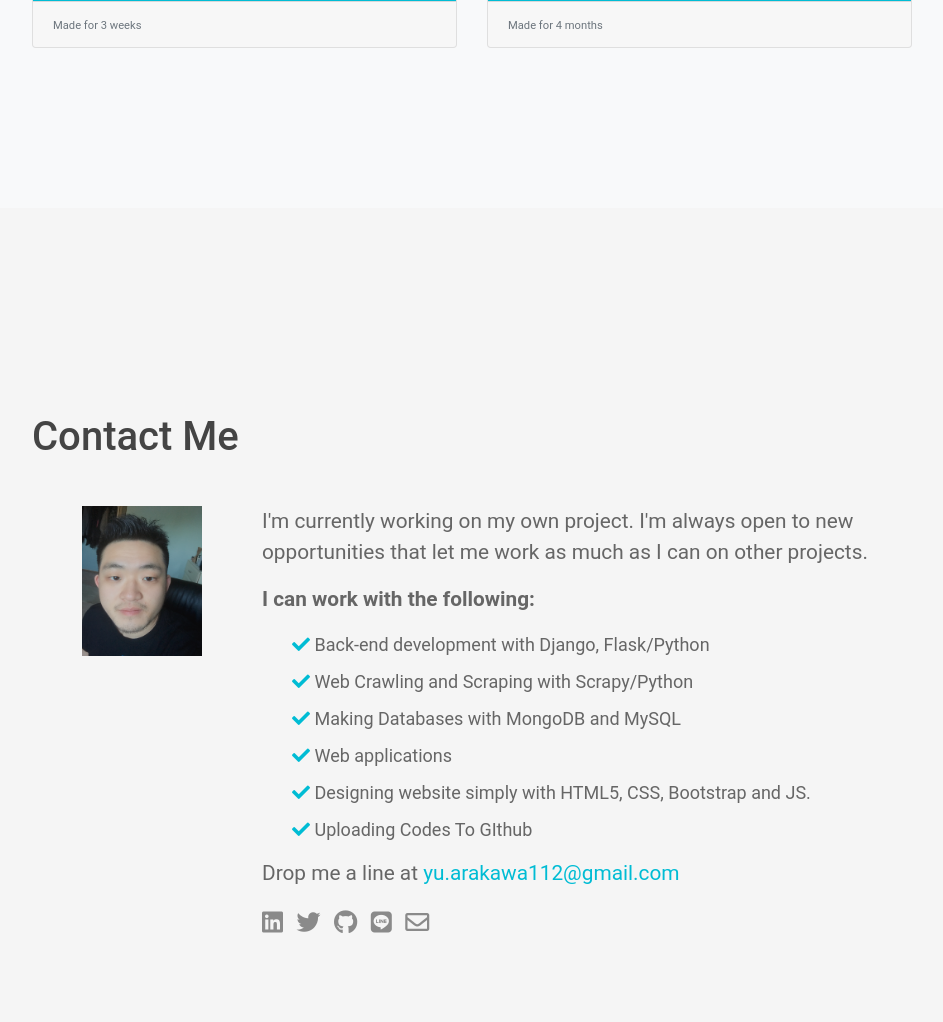
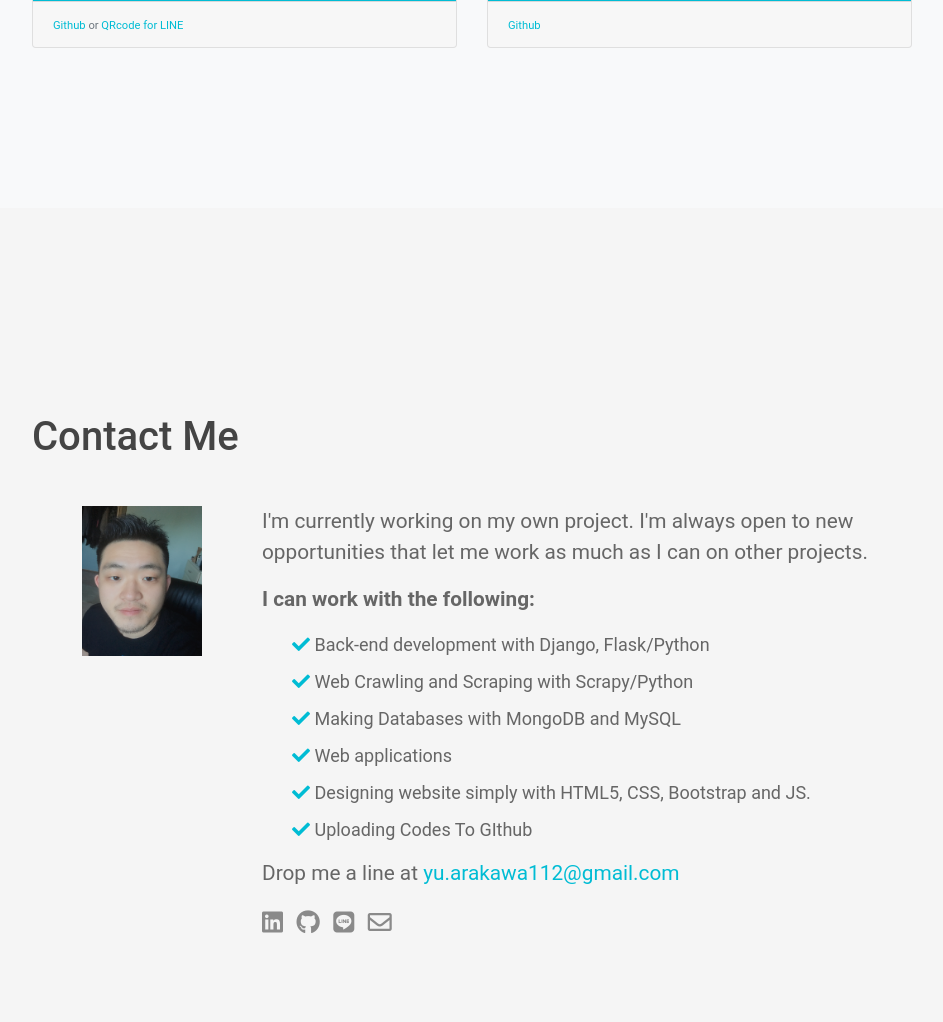
Before and after one commit to yuara/MyPage, a Django app: page / in a window 1280 px wide. Shown: the part 5372-6394 px from the top of the page, without its empty margins (168-1111 px from the left). Run offline with Django 3.2, Linux system fonts and the light colour scheme; some libraries are stand-ins or nearby versions.

Commit message:
Modified social media url in contact setion.

```diff
--- a/mypage/portfolio/templates/portfolio/index.html
+++ b/mypage/portfolio/templates/portfolio/index.html
@@ -294,7 +294,7 @@
             </div>
             <!-- card body -->
             <div class="card-footer">
-              <small class="text-muted">Made for 3 weeks</small>
+              <small class="text-muted"><a href="https://github.com/yuara/Search-Recipe-Bot">Github</a> or <a href="https://line.me/R/ti/p/%40833hhadp">QRcode for LINE</a></small>
             </div>
           </div>
           <!-- card -->
@@ -336,7 +336,7 @@
             </div>
             <!-- card-body -->
             <div class="card-footer">
-              <small class="text-muted">Made for 4 months</small>
+              <small class="text-muted"><a href="https://github.com/yuara/ClothesManager">Github</a></small>
             </div>
           </div>
           <!-- card -->
@@ -380,17 +380,12 @@
             </p>
             <ul class="social list-inline">
               <li class="list-inline-item">
-                <a href="https://www.linkedin.com/in/mehul-kothari-765868126/">
+                <a href="https://www.linkedin.com/in/yu-arakawa-066a55185/">
                   <i class="fab fa-linkedin" aria-hidden="true"></i>
                 </a>
               </li>
               <li class="list-inline-item">
-                <a href="https://twitter.com/MehulKo18943279">
-                  <i class="fab fa-twitter" aria-hidden="true"></i>
-                </a>
-              </li>
-              <li class="list-inline-item">
-                <a href="https://github.com">
+                <a href="https://github.com/yuara">
                   <i class="fab fa-github" aria-hidden="true"></i>
                 </a>
               </li>
```
